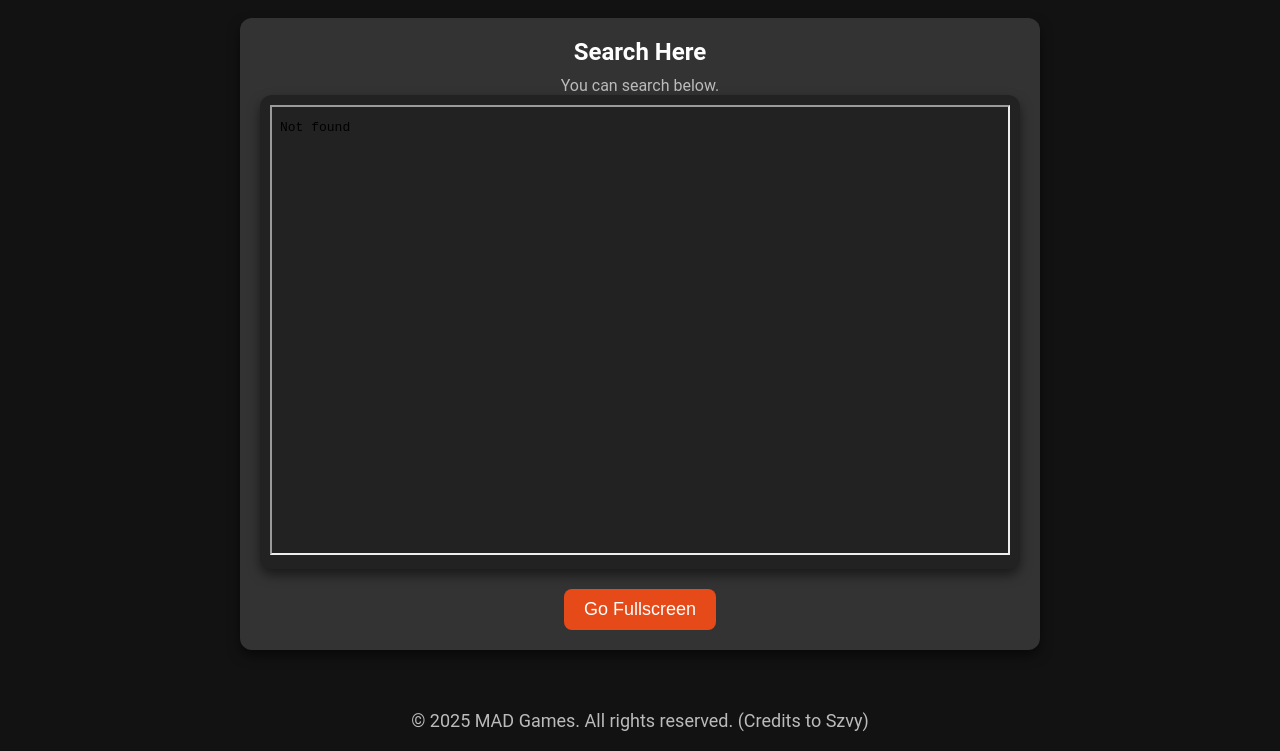
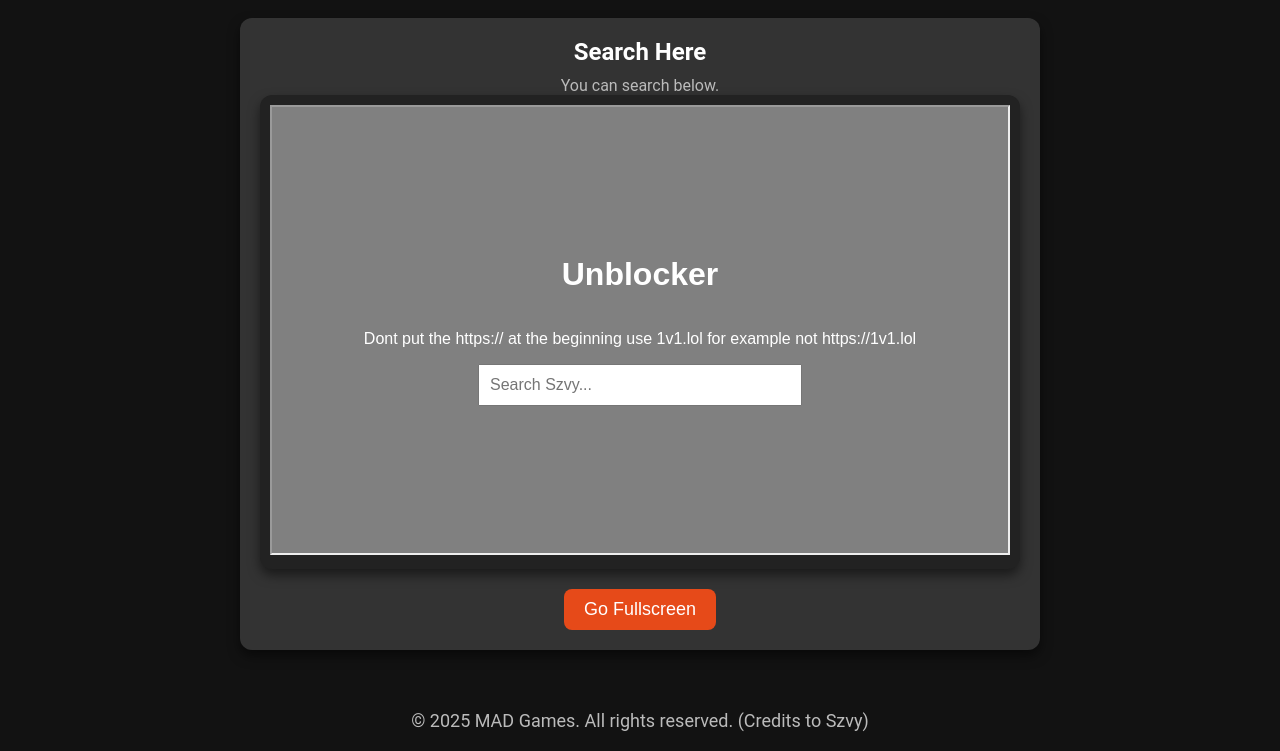
Before and after one commit to slitherdmon/game2.0, a plain HTML site: page search/index.html in a window 1280 px wide. Shown: the part 174-925 px from the top of the page. Drawn offline with Linux system fonts and the light colour scheme; the site is published under a folder, as on GitHub Pages, so addresses that start at the root find nothing.

Commit message:
Update index.html

```diff
--- a/search/index.html
+++ b/search/index.html
@@ -163,7 +163,7 @@
 
         <!-- Embed Container -->
         <div class="embed-container">
-            <iframe id="gameEmbed" src="/input.html" type="" width="100%" height="450px"></iframe>
+            <iframe id="gameEmbed" src="../search/input.html" type="" width="100%" height="450px"></iframe>
         </div>
 
         <!-- Fullscreen Button -->
```
